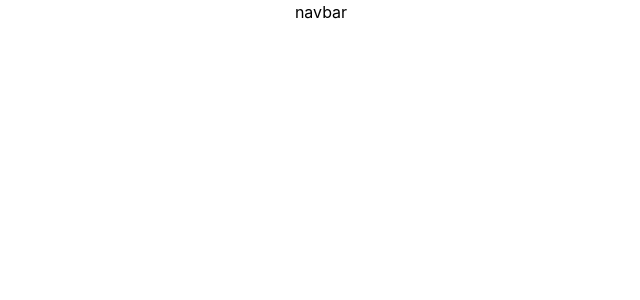
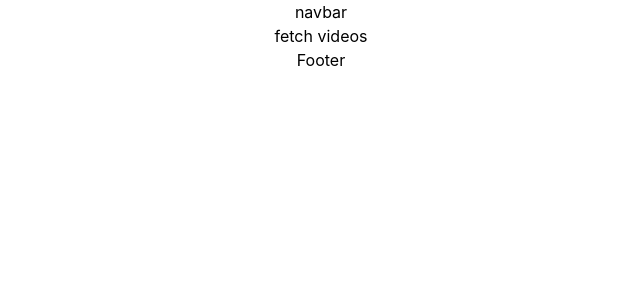
Before and after one commit to Arpitadey88/fetch-videos, a React (Create React App) app: page / in a window 1280 px wide. Shown: the top 300 px of the page, without its empty margins (319-959 px from the left). Built offline with nearby package versions, Linux system fonts and the light colour scheme.

Commit message:
added structure

```diff
--- a/src/App.js
+++ b/src/App.js
@@ -1,11 +1,15 @@
 import logo from './logo.svg';
 import './App.css';
 import Navbar from './component/Navbar/Navbar';
+import FetchVideos from './component/FetchVideos/FetchVideos';
+import Footer from './component/Footer/Footer';
 
 function App() {
   return (
     <div className="App">
       <Navbar/>
+      <FetchVideos/>
+      <Footer/>
     </div>
   );
 }
--- /dev/null
+++ b/src/component/FetchVideos/FetchVideos.js
@@ -0,0 +1,11 @@
+import React from 'react';
+
+const FetchVideos = () => {
+    return (
+        <div>
+            <h2>fetch videos</h2>
+        </div>
+    );
+};
+
+export default FetchVideos;
--- /dev/null
+++ b/src/component/Footer/Footer.js
@@ -0,0 +1,11 @@
+import React from 'react';
+
+const Footer = () => {
+    return (
+        <div>
+            <h2>Footer</h2>
+        </div>
+    );
+};
+
+export default Footer;
```
